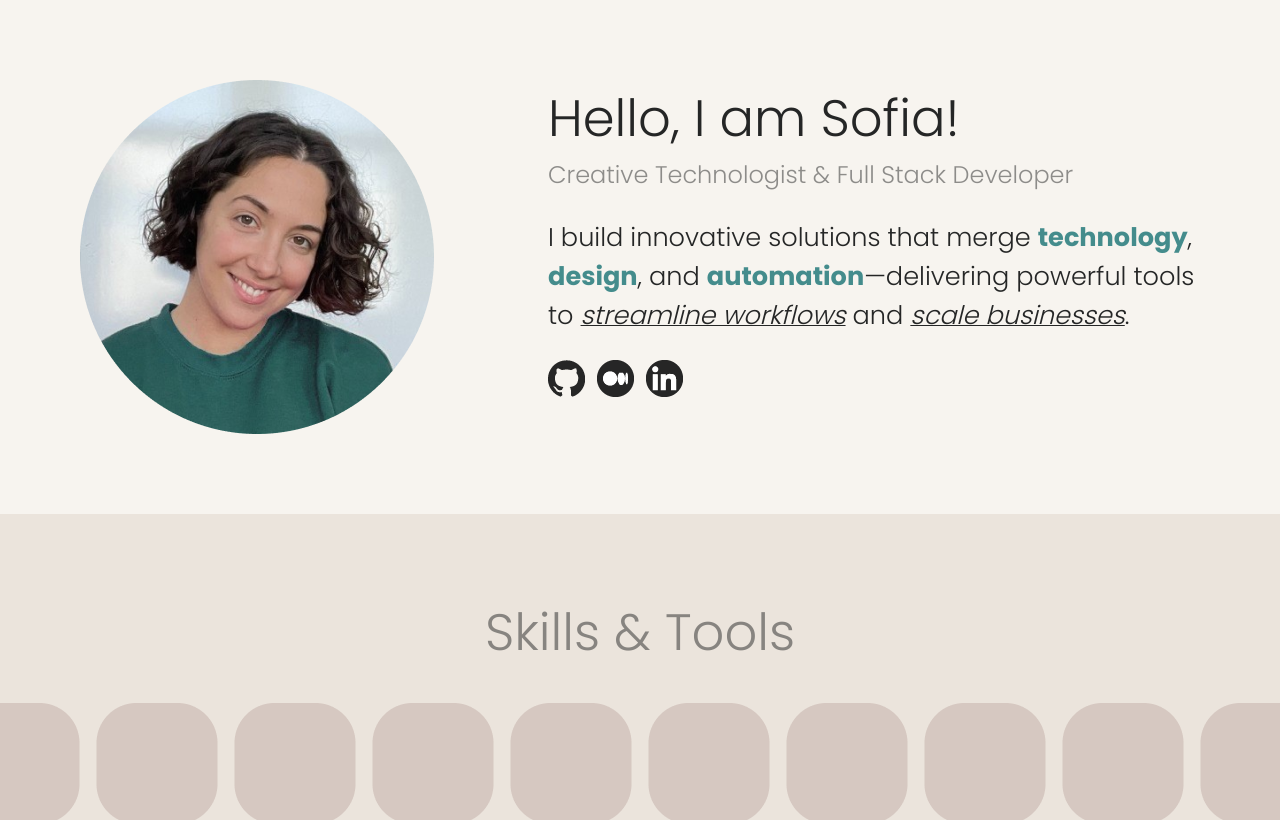
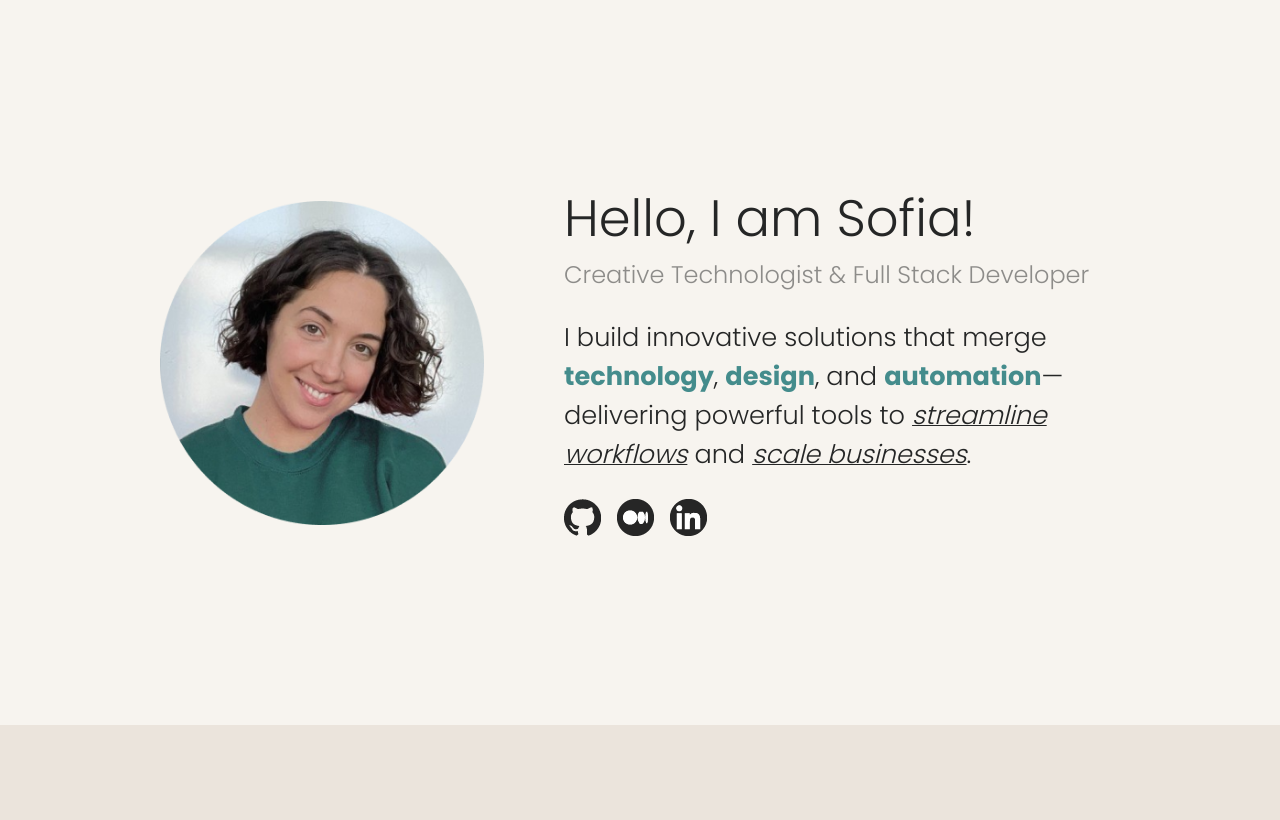
Before and after one commit to sofiakatzman/Portfolio, a React (Create React App) app: page / in a window 1280 px wide. Shown: the top 820 px of the page. Built offline with nearby package versions, Linux system fonts and the light colour scheme.

Commit message:
tweak minor intro css issues

```diff
--- a/src/components/Templates/Intro.js
+++ b/src/components/Templates/Intro.js
@@ -1,13 +1,13 @@
 import headshot from '../../assets/headshot.png'
 import RefLinks from '../Molecules/RefLinks'
 import { refLinksData } from '../../data/refLinksData'
-import './styles.css'
+import './intro.css'
 
 function Intro(){
 
     return(
         <div className="flex-container intro-container">
-          <img src={headshot} alt="sk-headshot"/>
+          <img src={headshot} alt="sk-headshot" className="sk-headshot"/>
           <div className="intro-textbox">
             <h1>Hello, I am Sofia!</h1>
             <h2 className='hero light'>Creative Technologist & Full Stack Developer </h2>
--- /dev/null
+++ b/src/components/Templates/intro.css
@@ -0,0 +1,16 @@
+.intro-container{
+    align-items: center;
+    justify-content: center;
+    margin: 180px 160px;
+}
+
+.ref-links{
+    gap: 16px;
+}
+
+img.sk-headshot {
+    max-width: 100%;
+    height: 324px;
+    width: 324px;
+    padding-right: 80px;
+}
--- a/src/components/Templates/styles.css
+++ /dev/null
@@ -1,11 +0,0 @@
-.intro-textbox{
-    padding-left: 114px;
-  }
-
-.intro-container{
-    margin: 80px;
-}
-
-.ref-links{
-    gap: 12px;
-}
```
